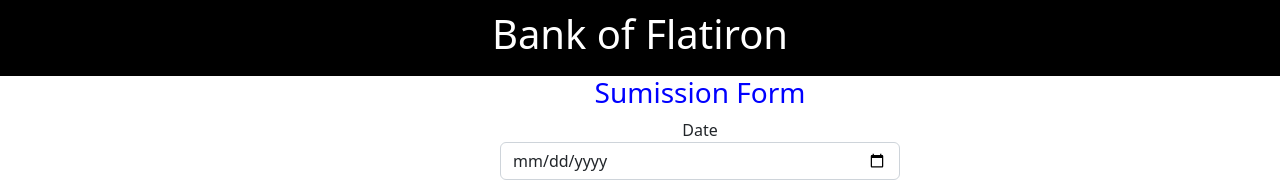
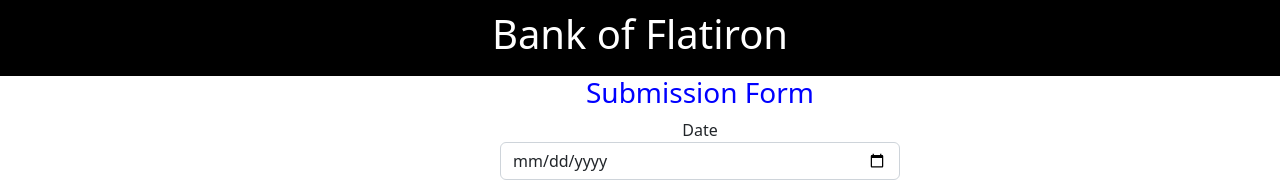
Before and after one commit to Osorabrian/Bank-of-flatiron, a React (Create React App) app: page / in a window 1280 px wide. Shown: the top 182 px of the page. Built offline with nearby package versions, Linux system fonts and the light colour scheme; data requests are answered from the project's data file.

Commit message:
edit typo error

```diff
--- a/src/components/Form.js
+++ b/src/components/Form.js
@@ -20,7 +20,7 @@ function Form({addTransaction}){
     return (
         <form onSubmit={handleSubmit} style={{width: "400px", marginLeft: "500px" }}>
 
-            <h3 style={{color:"blue"}}>Sumission Form</h3>
+            <h3 style={{color:"blue"}}>Submission Form</h3>
 
                 <label htmlFor="date">Date</label>
                 <Input
```
